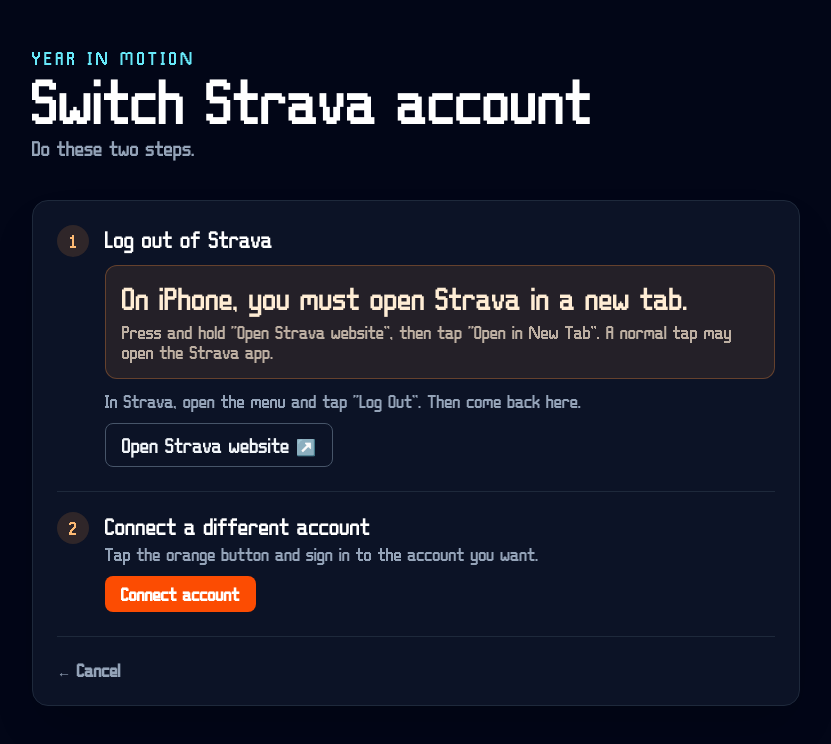
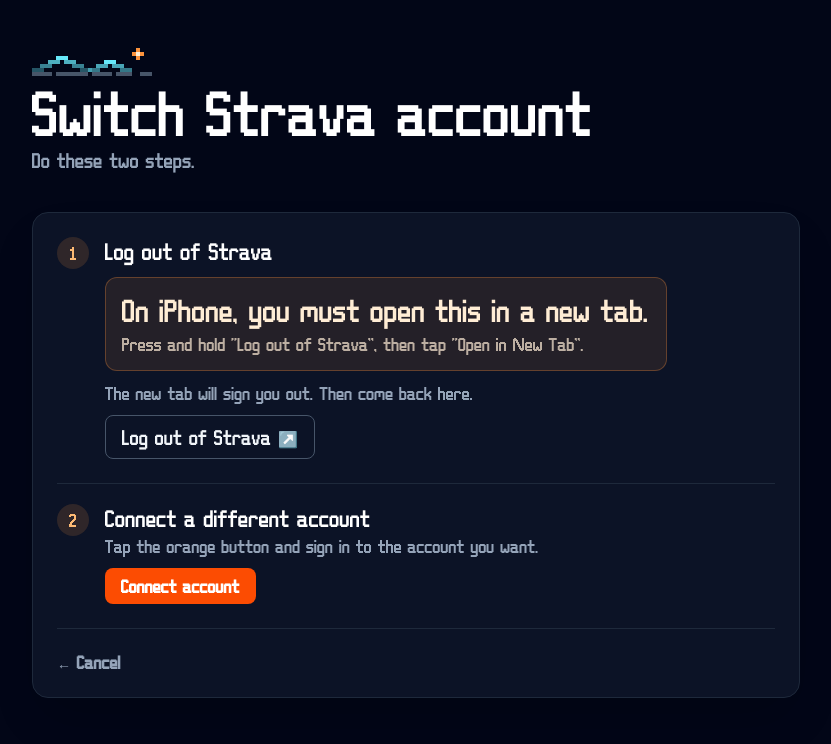
Before and after one commit to intameli/running, a Next.js app: page /strava/switch in a window 1280 px wide. Shown: the top 744 px of the page, without its empty margins (224-1055 px from the left). Built offline with nearby package versions, Linux system fonts and the light colour scheme.

Commit message:
fix: polish Strava switching flow

```diff
--- a/src/app/_components/dashboard.tsx
+++ b/src/app/_components/dashboard.tsx
@@ -1,4 +1,44 @@
 import type { ReactNode } from "react";
+
+function PixelAccent() {
+  return (
+    <svg
+      aria-hidden="true"
+      className="mb-3 h-7 w-[120px]"
+      focusable="false"
+      shapeRendering="crispEdges"
+      viewBox="0 0 120 28"
+    >
+      <g className="fill-cyan-300">
+        <rect height="4" opacity="0.35" width="12" x="0" y="20" />
+        <rect height="4" opacity="0.55" width="12" x="8" y="16" />
+        <rect height="4" opacity="0.75" width="12" x="16" y="12" />
+        <rect height="4" width="12" x="24" y="8" />
+        <rect height="4" opacity="0.75" width="12" x="32" y="12" />
+        <rect height="4" opacity="0.55" width="12" x="40" y="16" />
+        <rect height="4" opacity="0.35" width="12" x="48" y="20" />
+        <rect height="4" opacity="0.5" width="12" x="56" y="20" />
+        <rect height="4" opacity="0.7" width="12" x="64" y="16" />
+        <rect height="4" width="12" x="72" y="12" />
+        <rect height="4" opacity="0.7" width="12" x="80" y="16" />
+        <rect height="4" opacity="0.5" width="12" x="88" y="20" />
+      </g>
+      <g className="fill-orange-400">
+        <rect height="4" width="4" x="104" y="0" />
+        <rect height="4" width="12" x="100" y="4" />
+        <rect height="4" width="4" x="104" y="8" />
+      </g>
+      <g className="fill-slate-600">
+        <rect height="4" width="20" x="0" y="24" />
+        <rect height="4" width="32" x="24" y="24" />
+        <rect height="4" width="20" x="60" y="24" />
+        <rect height="4" width="16" x="84" y="24" />
+        <rect height="4" width="12" x="108" y="24" />
+      </g>
+      <rect className="fill-orange-100" height="4" width="4" x="104" y="4" />
+    </svg>
+  );
+}
 
 export function DashboardShell({
   children,
@@ -13,9 +53,7 @@
     <main className="min-h-screen bg-slate-950 px-4 py-8 text-slate-100 sm:px-6 sm:py-12">
       <div className="mx-auto w-full max-w-3xl">
         <header className="mb-8 sm:mb-10">
-          <p className="mb-2 text-sm uppercase tracking-[0.24em] text-cyan-300">
-            Year in motion
-          </p>
+          <PixelAccent />
           <h1 className="text-4xl leading-tight text-white sm:text-5xl">
             {title}
           </h1>
--- a/src/app/_components/open-strava-in-browser-button.tsx
+++ b/src/app/_components/open-strava-in-browser-button.tsx
@@ -1,15 +1,15 @@
-const STRAVA_WEB_LOGIN_URL = "https://www.strava.com/login";
+const STRAVA_WEB_ROUTE = "/api/strava/web";
 
 export function OpenStravaInBrowserButton() {
   return (
     <div className="mt-3">
       <a
         className="inline-flex min-h-11 items-center justify-center rounded-lg border border-slate-600 px-4 py-2 font-sans text-base font-medium text-slate-100 transition-colors hover:border-orange-400 hover:text-orange-200 focus-visible:outline focus-visible:outline-2 focus-visible:outline-offset-2 focus-visible:outline-orange-300"
-        href={STRAVA_WEB_LOGIN_URL}
+        href={STRAVA_WEB_ROUTE}
         rel="noreferrer"
         target="_blank"
       >
-        Open Strava website
+        Log out of Strava
         <span aria-hidden="true">&nbsp;↗</span>
       </a>
     </div>
--- /dev/null
+++ b/src/app/api/strava/web/route.ts
@@ -0,0 +1,14 @@
+import { NextResponse } from "next/server";
+
+// Strava uses this unassociated web path for its own signed-in logout link.
+const STRAVA_WEB_LOGOUT_URL = "https://www.strava.com/logout";
+
+export function GET() {
+  // A server redirect also prevents Safari from treating the destination as a
+  // directly tapped universal link.
+  const response = NextResponse.redirect(STRAVA_WEB_LOGOUT_URL, 302);
+  response.headers.set("Cache-Control", "no-store");
+  response.headers.set("Referrer-Policy", "no-referrer");
+
+  return response;
+}
--- a/src/app/strava/switch/page.tsx
+++ b/src/app/strava/switch/page.tsx
@@ -22,15 +22,15 @@
               </h2>
               <div className="mt-3 rounded-xl border border-orange-400/30 bg-orange-400/10 p-4">
                 <p className="text-xl font-normal leading-7 text-orange-100 sm:text-2xl sm:leading-8">
-                  On iPhone, you must open Strava in a new tab.
+                  On iPhone, you must open this in a new tab.
                 </p>
                 <p className="mt-2 text-sm leading-5 text-orange-100/70">
-                  Press and hold “Open Strava website”, then tap “Open in New
-                  Tab”. A normal tap may open the Strava app.
+                  Press and hold “Log out of Strava”, then tap “Open in New
+                  Tab”.
                 </p>
               </div>
               <p className="mt-3 text-sm leading-5 text-slate-400">
-                In Strava, open the menu and tap “Log Out”. Then come back here.
+                The new tab will sign you out. Then come back here.
               </p>
               <OpenStravaInBrowserButton />
             </div>
```
